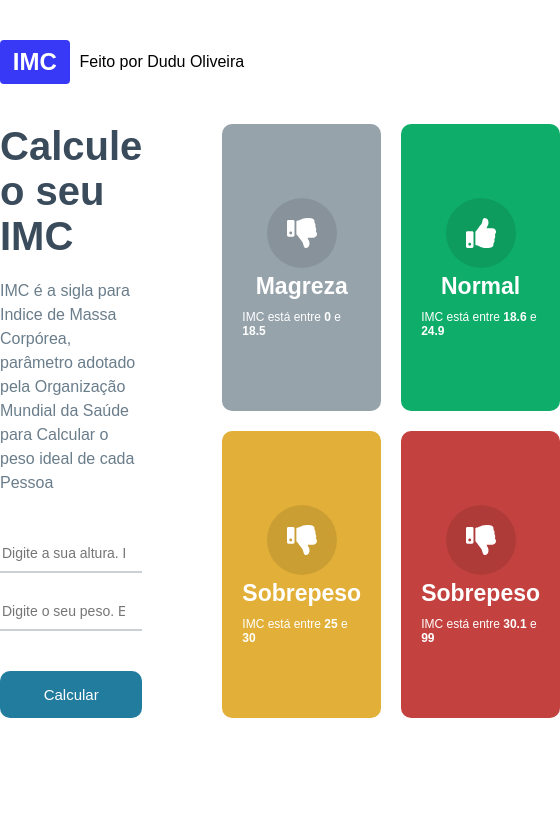
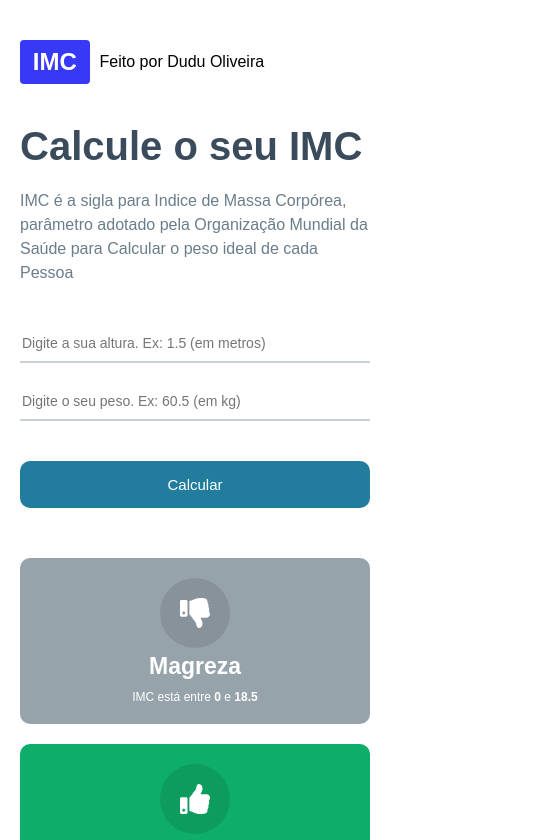
Before and after one commit to Eduardo-DevJs/calculadora-imc, a React (Vite) app: page / in a window 390 px wide. Shown: the top 840 px of the page, 560 px wide, since content can reach past the window. Built offline with nearby package versions, Linux system fonts and the light colour scheme.

Commit message:
Feature /  Responsividade

```diff
--- a/src/App.module.css
+++ b/src/App.module.css
@@ -1,6 +1,10 @@
 .headerContainer {
   max-width: 900px;
   margin: 40px auto;
+}
+
+.main {
+  padding-bottom: 50px;
 }
 
 .logo {
@@ -21,6 +25,7 @@
   display: flex;
   max-width: 900px;
   margin: auto;
+
 }
 
 .container .leftSide{
@@ -116,3 +121,35 @@
 .container .rightSide .rightArrow:hover {
   opacity: .9;
 }
+
+@media (max-width: 770px){
+  header {
+    padding: 0 20px;
+  }
+
+  .container {
+    padding: 0 20px;
+    flex-direction: column;
+  }
+
+  .container .leftSide {
+    margin-right: 0;
+  }
+
+  .container .rightSide {
+    margin-left: 0;
+    margin-top: 50px;
+  }
+
+  .container .rightSide .rightArrow {
+    margin-left: 0;
+    margin-top: 0;
+    border-radius: 10px;
+  }
+}
+
+@media (max-width: 430px){
+  .container .rightSide .grid {
+    grid-template-columns: 1fr;
+  }
+}
--- a/src/App.tsx
+++ b/src/App.tsx
@@ -22,7 +22,7 @@
   }
 
   return (
-    <div className="">
+    <div className={styles.main}>
       <header>
         <div className={styles.headerContainer}>
           <div className={styles.headerLogo}>
```
